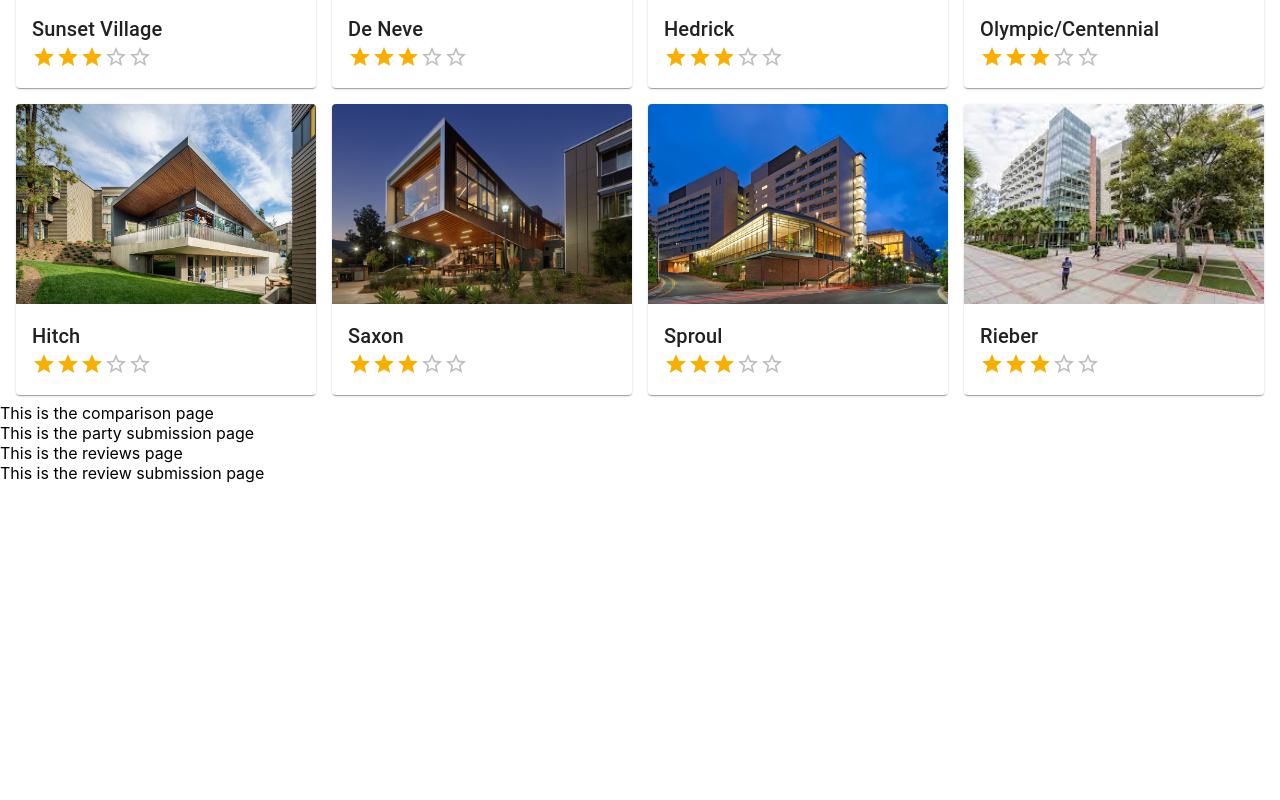
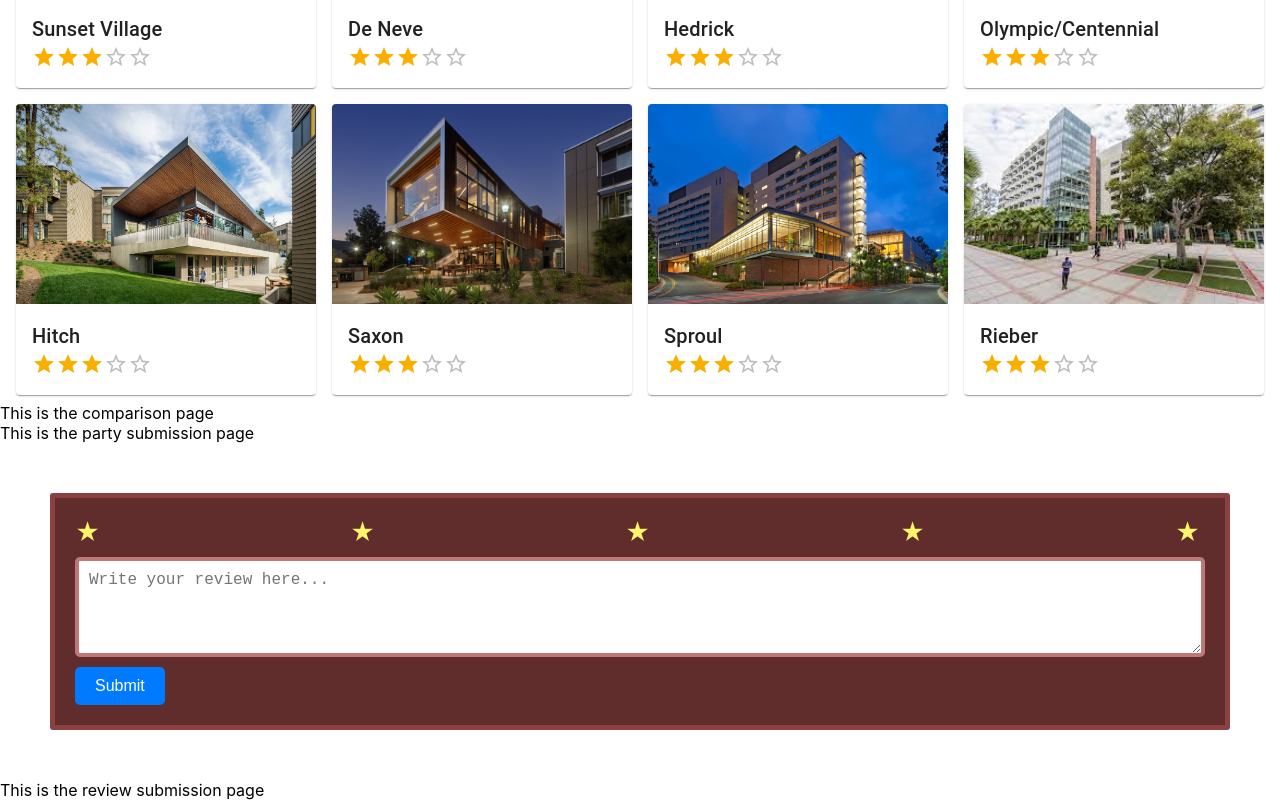
Before and after one commit to r-mallick/dorm-central, a React (Create React App) app: page / in a window 1280 px wide. Shown: the part 1541-2341 px from the top of the page. Before the commit the page ends 2024 px from the top, so only its background shows below. Built offline with nearby package versions, Linux system fonts and the light colour scheme.

Commit message:
ReviewBox

```diff
--- a/src/pages/ReviewSubmission/ReviewSubmission.css
+++ b/src/pages/ReviewSubmission/ReviewSubmission.css
@@ -0,0 +1,190 @@
+@import url('https://fonts.googleapis.com/css2?family=Poppins:wght@400;600;700&display=swap');
+* {
+  box-sizing: border-box;
+  margin: 0;
+  padding: 0;
+}
+body {
+  font-family: 'Poppins', sans-serif;
+  background-color: #202142;
+  color: #fff;
+  line-height: 1.6;
+}
+ul {
+  list-style: none;
+}
+.container {
+  max-width: 768px;
+  margin: auto;
+  padding: 0 20px;
+}
+header {
+  height: 70px;
+  width: 100%;
+  display: flex;
+  justify-content: space-between;
+  align-items: center;
+  margin-bottom: 30px;
+}
+.card {
+  background-color: #fff;
+  color: #333;
+  border-radius: 15px;
+  padding: 40px 50px;
+  margin: 20px 0;
+  position: relative;
+}
+.card.reverse {
+  background-color: rgba(0, 0, 0, 0.4);
+  color: #fff;
+}
+.card h2 {
+  font-size: 22px;
+  font-weight: 600;
+  text-align: center;
+}
+.rating {
+  display: flex;
+  align-items: center;
+  justify-content: space-around;
+  margin: 30px 0 40px;
+}
+.rating li,
+  .num-display {
+  position: relative;
+  background: #f4f4f4;
+  width: 50px;
+  height: 50px;
+  padding: 10px;
+  text-align: center;
+  border-radius: 50%;
+  font-size: 19px;
+  border: 1px #eee solid;
+  transition: 0.3s;
+}
+.rating li label {
+  position: absolute;
+  top: 50%;
+  left: 50%;
+  width: 50px;
+  height: 50px;
+  padding: 10px;
+  border-radius: 50%;
+  transform: translate(-50%, -50%);
+  cursor: pointer;
+}
+.rating li:hover,
+.num-display {
+  background: #0c8528;
+  color: #fff;
+}
+[type='radio'] {
+  opacity: 0;
+}
+[type='radio']:checked~label {
+  background: #0c8528;
+  color: #fff;
+}
+.input-group {
+  display: flex;
+  flex-direction: row;
+  border: 1px solid #ccc;
+  padding: 8px 10px;
+  border-radius: 8px;
+}
+input {
+  flex-grow: 2;
+  border: none;
+  font-size: 16px;
+}
+input:focus {
+  outline: none;
+}
+.feedback-stats {
+  color: #fff;
+  display: flex;
+  justify-content: space-between;
+  align-items: center;
+}
+.num-display {
+  position: absolute;
+  top: -10px;
+  left: -10px;
+}
+.close,
+.edit {
+  position: absolute;
+  top: 10px;
+  right: 20px;
+  cursor: pointer;
+  background: none;
+  border: none;
+}
+.edit {
+  right: 40px;
+}
+.btn {
+  color: #fff;
+  border: 0;
+  border-radius: 8px;
+  color: #fff;
+  width: 100px;
+  height: 40px;
+  cursor: pointer;
+}
+.btn-primary {
+  background-color: #202142;
+}
+.btn-secondary {
+  background: #0c8528;
+}
+.btn:hover {
+  transform: scale(0.98);
+  opacity: 0.9;
+}
+.btn:disabled {
+  background-color: #cccccc;
+  color: #333;
+  cursor: auto;
+}
+.btn:disabled:hover {
+  transform: scale(1);
+  opacity: 1;
+}
+.message {
+  padding-top: 10px;
+  text-align: center;
+  color: rebeccapurple;
+}
+.about-link {
+  display: flex;
+  justify-content: flex-end;
+}
+.about-link a {
+  color: #fff;
+  cursor: pointer;
+}
+.about-link a:hover {
+  color: #0c8528;
+}
+.about h1 {
+  margin-bottom: 20px;
+}
+.about p {
+  margin: 10px 0;
+}
+@media (max-width: 600px) {
+.rating li {
+  margin: 10px 3px;
+}
+.rating {
+  display: flex;
+  align-items: center;
+  justify-content: center;
+  flex-wrap: wrap;
+  margin: 30px 0 40px;
+}
+.input-group input {
+  width: 80%;
+ }
+}
--- /dev/null
+++ b/src/pages/ReviewsPage/RatingBox.css
@@ -0,0 +1,59 @@
+.rating-box {
+    background-color: #602c2c;
+    border: 5px solid #8d4040;
+    border-radius: 3px;
+    padding: 20px;
+    margin: 50px;
+  }
+
+  .rating-inputs {
+    display: flex;
+    justify-content: space-between;
+    margin-bottom: 10px;
+  }
+
+  .rating-inputs label {
+    display: flex;
+    align-items: center;
+    cursor: pointer;
+  }
+
+  .rating-inputs label input[type="radio"] {
+    display: none;
+  }
+
+  .rating-inputs label .icon {
+    color: #fff56a;
+    font-size: 24px;
+    margin-right: 5px;
+  }
+
+  .rating-inputs label input[type="radio"]:checked + .icon {
+    color: #3264e3;
+  }
+
+  .comment-input {
+    display: block;
+    width: 100%;
+    height: 100px;
+    margin-bottom: 10px;
+    padding: 10px;
+    border: 4px solid #bf7878;
+    border-radius: 5px;
+    font-size: 16px;
+    box-sizing: border-box;
+  }
+
+  .submit-button {
+    background-color: #007bff;
+    color: #fff;
+    border: none;
+    border-radius: 5px;
+    padding: 10px 20px;
+    font-size: 16px;
+    cursor: pointer;
+  }
+
+  .submit-button:hover {
+    background-color: #0062cc;
+  }
--- a/src/pages/ReviewsPage/ReviewsPage.jsx
+++ b/src/pages/ReviewsPage/ReviewsPage.jsx
@@ -1,5 +1,4 @@
-import Button from '@mui/material/Button';
-
+/*
 const ReviewsPage = () => {
   return (
     <div>
@@ -8,4 +7,63 @@ const ReviewsPage = () => {
   );
 }
 
-export default ReviewsPage;
+*/
+import Rating from '@mui/material/Rating';
+import Box from '@mui/material/Box';
+import Button from '@mui/material/Button';
+
+
+import React, { useState } from 'react';
+import './RatingBox.css';
+
+function RatingBox() {
+  const [rating, setRating] = useState(null);
+  const [comment, setComment] = useState('');
+
+  const handleRatingChange = (event) => {
+    setRating(event.target.value);
+  };
+
+  const handleCommentChange = (event) => {
+    setComment(event.target.value);
+  };
+
+  const handleSubmit = (event) => {
+    event.preventDefault();
+    console.log(`Rating: ${rating}`);
+    console.log(`Comment: ${comment}`);
+  };
+
+  return (
+    <div className="rating-box">
+      <form onSubmit={handleSubmit}>
+        <div className="rating-inputs">
+          <label>
+            <input type="radio" name="rating" value="1" onChange={handleRatingChange} />
+            <span className="icon">&#9733;</span>
+          </label>
+          <label>
+            <input type="radio" name="rating" value="2" onChange={handleRatingChange} />
+            <span className="icon">&#9733;</span>
+          </label>
+          <label>
+            <input type="radio" name="rating" value="3" onChange={handleRatingChange} />
+            <span className="icon">&#9733;</span>
+          </label>
+          <label>
+            <input type="radio" name="rating" value="4" onChange={handleRatingChange} />
+            <span className="icon">&#9733;</span>
+          </label>
+          <label>
+            <input type="radio" name="rating" value="5" onChange={handleRatingChange} />
+            <span className="icon">&#9733;</span>
+          </label>
+        </div>
+        <textarea className="comment-input" placeholder="Write your review here..." onChange={handleCommentChange}></textarea>
+        <button type="submit" className="submit-button">Submit</button>
+      </form>
+    </div>
+  );
+}
+
+export default RatingBox;
```
Also changed, not shown: package.json (+4 -3 lines), src/pages/ReviewsPage/ReviewsPage.css (deleted), 1 other file (tests, documents, lock files or other folders).
